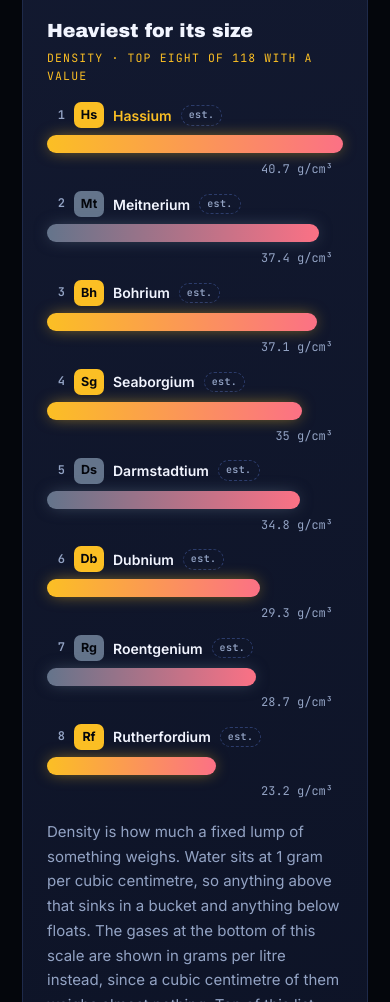
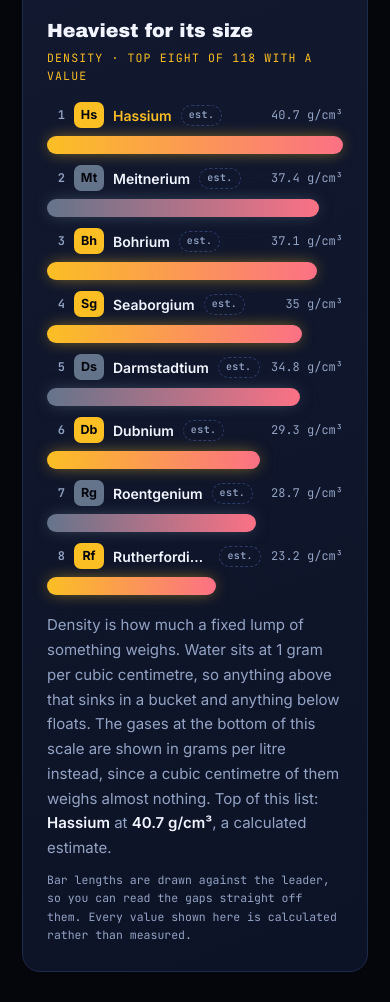
Before and after one commit to auraofintelligence/extreme-matter-atlas, a plain HTML site: page extremes.html in a window 390 px wide. Shown: the part 10748-11750 px from the top of the page. Drawn offline with Linux system fonts and the light colour scheme; a web font is replaced by a local one.

Commit message:
Publish pages as they land
Co-Authored-By: Claude Fable 5 <noreply@anthropic.com>

```diff
--- a/extremes.html
+++ b/extremes.html
@@ -120,8 +120,10 @@ body[data-page="extremes"] .lb-sub {
   text-transform: uppercase; color: var(--accent); margin-bottom: 16px; display: block;
 }
 @media (max-width: 680px) {
-  body[data-page="extremes"] .board .bar-row { grid-template-columns: 1fr auto; row-gap: 7px; }
-  body[data-page="extremes"] .board .bar { grid-column: 1 / -1; }
+  body[data-page="extremes"] .board .bar-row { grid-template-columns: 1fr auto; row-gap: 8px; }
+  body[data-page="extremes"] .board .who { grid-row: 1; grid-column: 1; }
+  body[data-page="extremes"] .board .val { grid-row: 1; grid-column: 2; }
+  body[data-page="extremes"] .board .bar { grid-row: 2; grid-column: 1 / -1; }
 }
 body[data-page="extremes"] .data-table td.lead { font-weight: 600; }
 body[data-page="extremes"] .data-table .mono-cell { font-family: var(--font-mono); font-size: 12.5px; }
```
